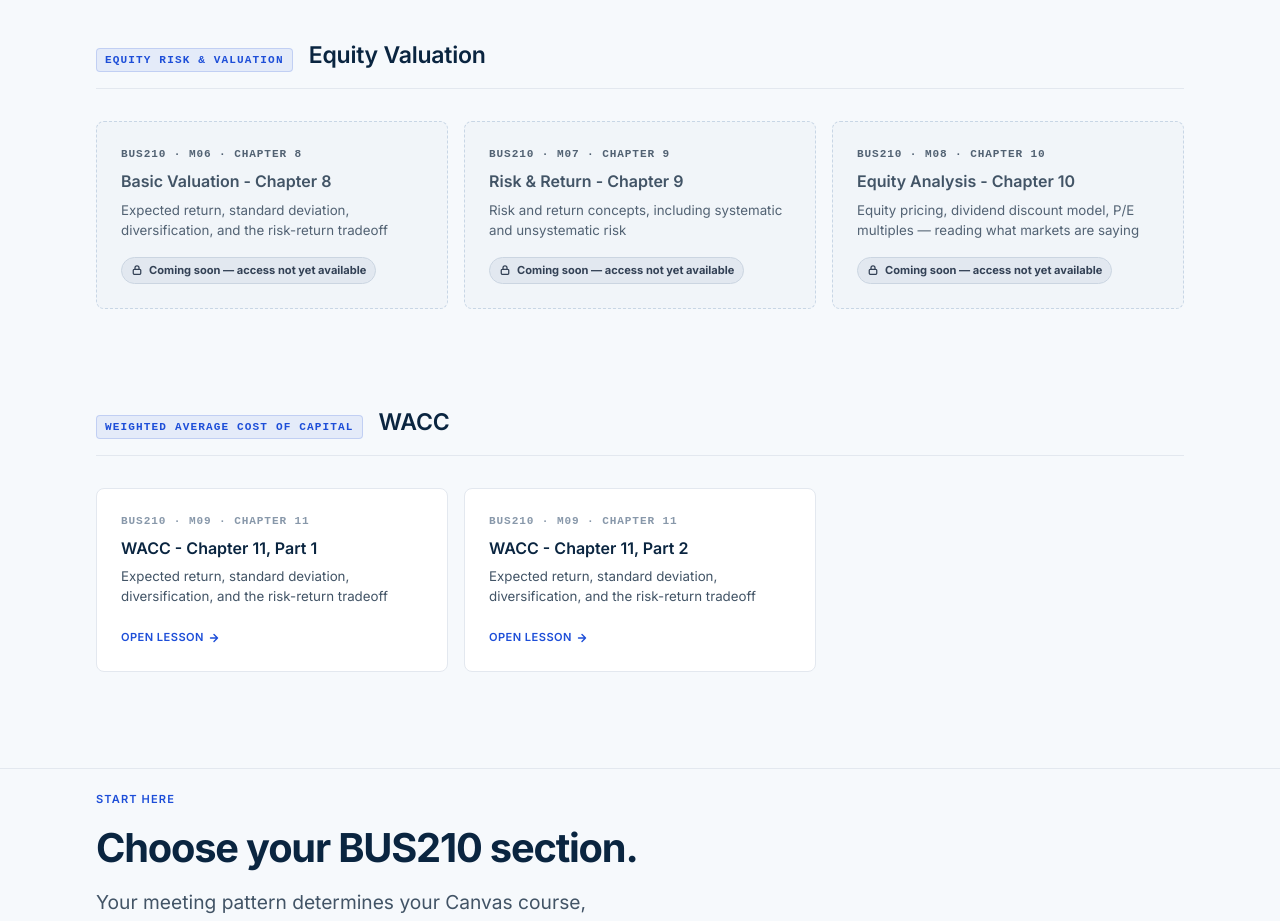
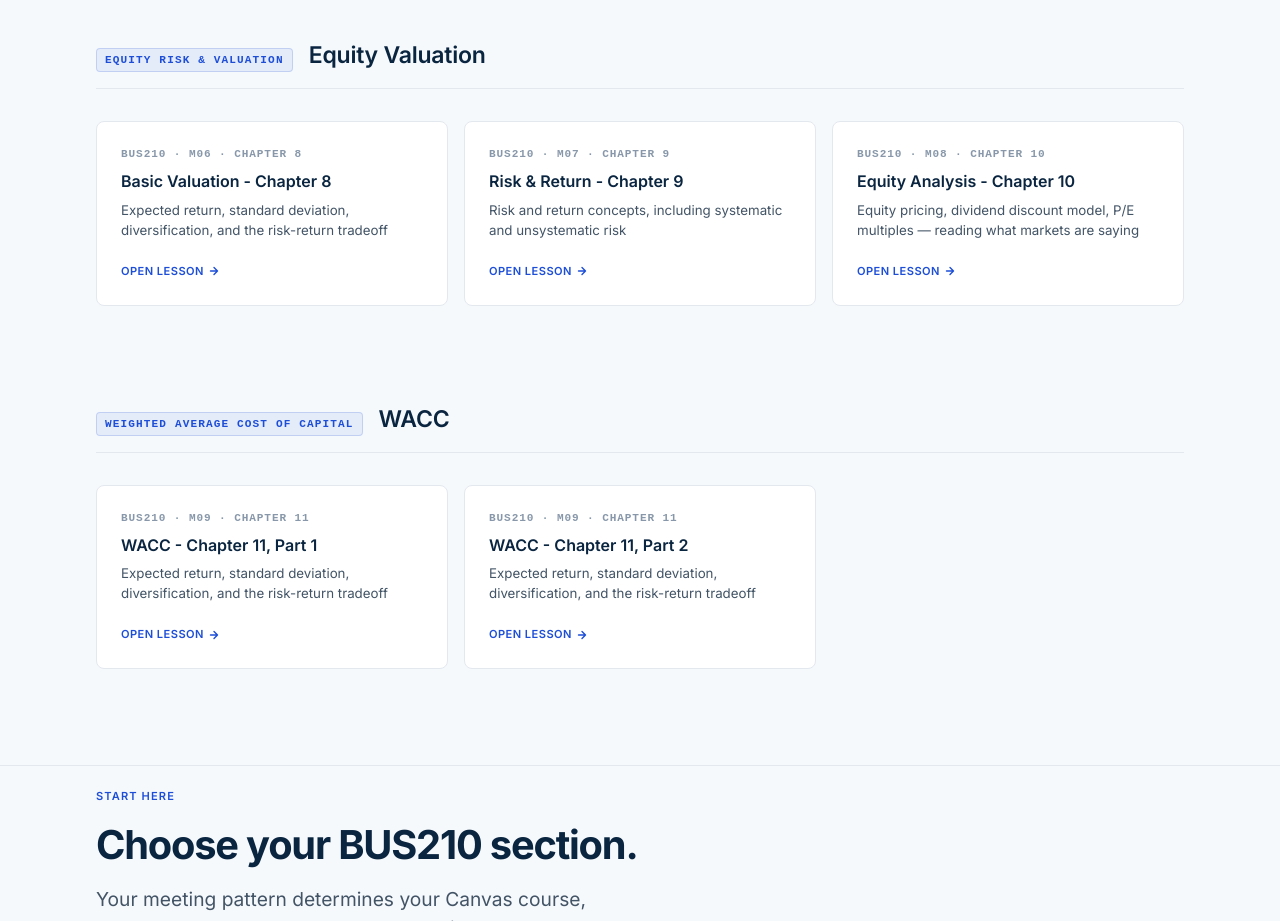
Before and after one commit to bevitts-design/BUS210-Finance, a plain HTML site: page index.html in a window 1280 px wide. Shown: the part 1900-2821 px from the top of the page. Drawn offline with Linux system fonts and the light colour scheme.

Commit message:
Update BUS210 course site and Mission Control

```diff
--- a/course-map.json
+++ b/course-map.json
@@ -139,7 +139,7 @@
       "title": "Basic Valuation - Chapter 8",
       "topic": "Expected return, standard deviation, diversification, and the risk-return tradeoff",
       "status": "live",
-      "visible": false,
+      "visible": true,
       "displayOrder": 60,
       "links": [
         {
@@ -156,7 +156,7 @@
       "title": "Risk & Return - Chapter 9",
       "topic": "Risk and return concepts, including systematic and unsystematic risk",
       "status": "live",
-      "visible": false,
+      "visible": true,
       "displayOrder": 70,
       "links": [
         {
@@ -173,7 +173,7 @@
       "title": "Equity Analysis - Chapter 10",
       "topic": "Equity pricing, dividend discount model, P/E multiples — reading what markets are saying",
       "status": "live",
-      "visible": false,
+      "visible": true,
       "displayOrder": 80,
       "links": [
         {
--- a/index.html
+++ b/index.html
@@ -524,35 +524,32 @@ footer { background: var(--midnight); padding: var(--sp-8) var(--sp-4); }
         <span class="module-title">Equity Valuation</span>
       </div>
       <div class="lessons-grid">
-        <article class="lesson-card lesson-card-unavailable" data-course-lesson="m06" data-course-access="locked" aria-labelledby="lesson-m06-title" aria-describedby="lesson-m06-topic lesson-m06-status">
+        <a class="lesson-card" data-course-lesson="m06" data-course-access="available" href="https://canva.link/euvt2twpf2loltn" target="_blank" rel="noopener noreferrer" aria-label="Open lesson for Basic Valuation - Chapter 8 in a new tab">
           <div class="lesson-code">BUS210 · M06 · Chapter 8</div>
-          <div class="lesson-title" id="lesson-m06-title">Basic Valuation - Chapter 8</div>
-          <div class="lesson-topic" id="lesson-m06-topic">Expected return, standard deviation, diversification, and the risk-return tradeoff</div>
-          <span class="lesson-status" id="lesson-m06-status">
-            <svg width="12" height="12" viewBox="0 0 12 12" fill="none" aria-hidden="true"><rect x="2.25" y="5.25" width="7.5" height="5" rx="1" stroke="currentColor" stroke-width="1.25"/><path d="M4 5.25V3.8a2 2 0 0 1 4 0v1.45" stroke="currentColor" stroke-width="1.25" stroke-linecap="round"/></svg>
-            Coming soon — access not yet available
+          <div class="lesson-title">Basic Valuation - Chapter 8</div>
+          <div class="lesson-topic">Expected return, standard deviation, diversification, and the risk-return tradeoff</div>
+          <span class="lesson-cta">Open lesson
+            <svg width="12" height="12" viewBox="0 0 12 12" fill="none" aria-hidden="true"><path d="M2.5 6h7M6 2.5l3.5 3.5L6 9.5" stroke="currentColor" stroke-width="1.4" stroke-linecap="round" stroke-linejoin="round"/></svg>
           </span>
-        </article>
+        </a>
 
-        <article class="lesson-card lesson-card-unavailable" data-course-lesson="m07" data-course-access="locked" aria-labelledby="lesson-m07-title" aria-describedby="lesson-m07-topic lesson-m07-status">
+        <a class="lesson-card" data-course-lesson="m07" data-course-access="available" href="https://canva.link/oa7g4xwna2qikit" target="_blank" rel="noopener noreferrer" aria-label="Open lesson for Risk &amp; Return - Chapter 9 in a new tab">
           <div class="lesson-code">BUS210 · M07 · Chapter 9</div>
-          <div class="lesson-title" id="lesson-m07-title">Risk &amp; Return - Chapter 9</div>
-          <div class="lesson-topic" id="lesson-m07-topic">Risk and return concepts, including systematic and unsystematic risk</div>
-          <span class="lesson-status" id="lesson-m07-status">
-            <svg width="12" height="12" viewBox="0 0 12 12" fill="none" aria-hidden="true"><rect x="2.25" y="5.25" width="7.5" height="5" rx="1" stroke="currentColor" stroke-width="1.25"/><path d="M4 5.25V3.8a2 2 0 0 1 4 0v1.45" stroke="currentColor" stroke-width="1.25" stroke-linecap="round"/></svg>
-            Coming soon — access not yet available
+          <div class="lesson-title">Risk &amp; Return - Chapter 9</div>
+          <div class="lesson-topic">Risk and return concepts, including systematic and unsystematic risk</div>
+          <span class="lesson-cta">Open lesson
+            <svg width="12" height="12" viewBox="0 0 12 12" fill="none" aria-hidden="true"><path d="M2.5 6h7M6 2.5l3.5 3.5L6 9.5" stroke="currentColor" stroke-width="1.4" stroke-linecap="round" stroke-linejoin="round"/></svg>
           </span>
-        </article>
+        </a>
 
-        <article class="lesson-card lesson-card-unavailable" data-course-lesson="m08" data-course-access="locked" aria-labelledby="lesson-m08-title" aria-describedby="lesson-m08-topic lesson-m08-status">
+        <a class="lesson-card" data-course-lesson="m08" data-course-access="available" href="https://canva.link/uo2bqefcnwfw9xv" target="_blank" rel="noopener noreferrer" aria-label="Open lesson for Equity Analysis - Chapter 10 in a new tab">
           <div class="lesson-code">BUS210 · M08 · Chapter 10</div>
-          <div class="lesson-title" id="lesson-m08-title">Equity Analysis - Chapter 10</div>
-          <div class="lesson-topic" id="lesson-m08-topic">Equity pricing, dividend discount model, P/E multiples — reading what markets are saying</div>
-          <span class="lesson-status" id="lesson-m08-status">
-            <svg width="12" height="12" viewBox="0 0 12 12" fill="none" aria-hidden="true"><rect x="2.25" y="5.25" width="7.5" height="5" rx="1" stroke="currentColor" stroke-width="1.25"/><path d="M4 5.25V3.8a2 2 0 0 1 4 0v1.45" stroke="currentColor" stroke-width="1.25" stroke-linecap="round"/></svg>
-            Coming soon — access not yet available
+          <div class="lesson-title">Equity Analysis - Chapter 10</div>
+          <div class="lesson-topic">Equity pricing, dividend discount model, P/E multiples — reading what markets are saying</div>
+          <span class="lesson-cta">Open lesson
+            <svg width="12" height="12" viewBox="0 0 12 12" fill="none" aria-hidden="true"><path d="M2.5 6h7M6 2.5l3.5 3.5L6 9.5" stroke="currentColor" stroke-width="1.4" stroke-linecap="round" stroke-linejoin="round"/></svg>
           </span>
-        </article>
+        </a>
       </div>
     </div>
 
```
